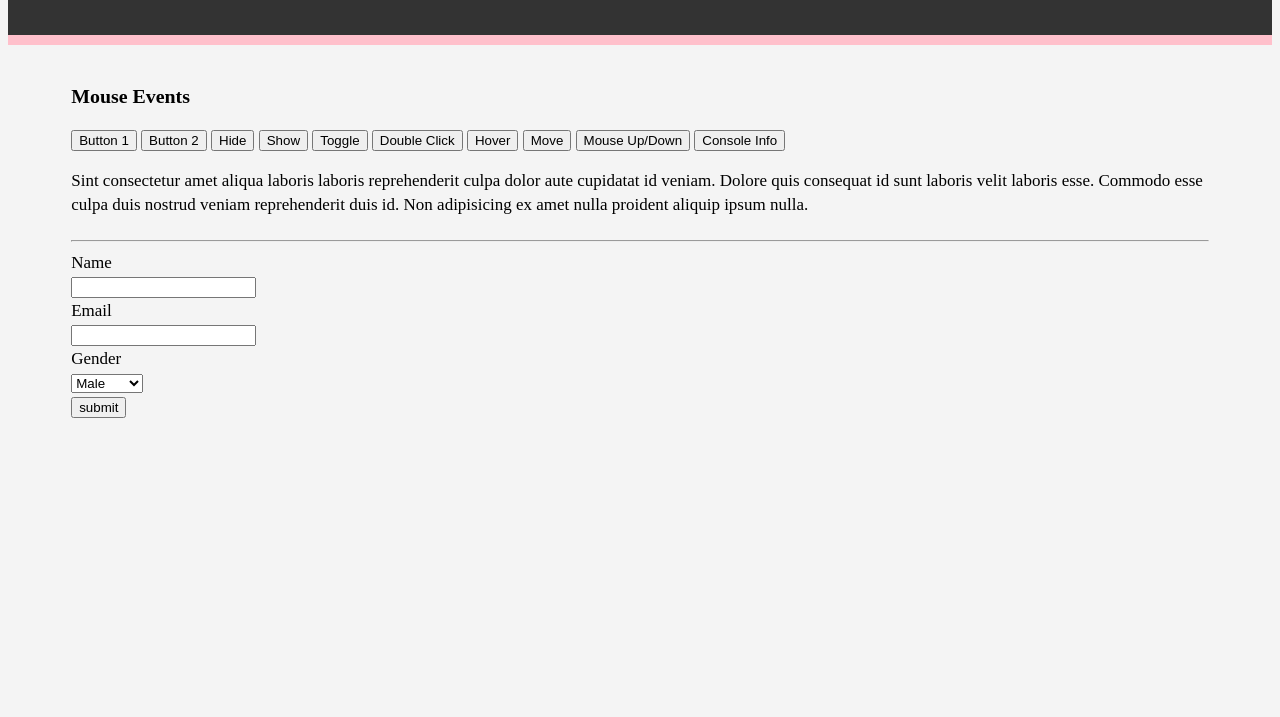
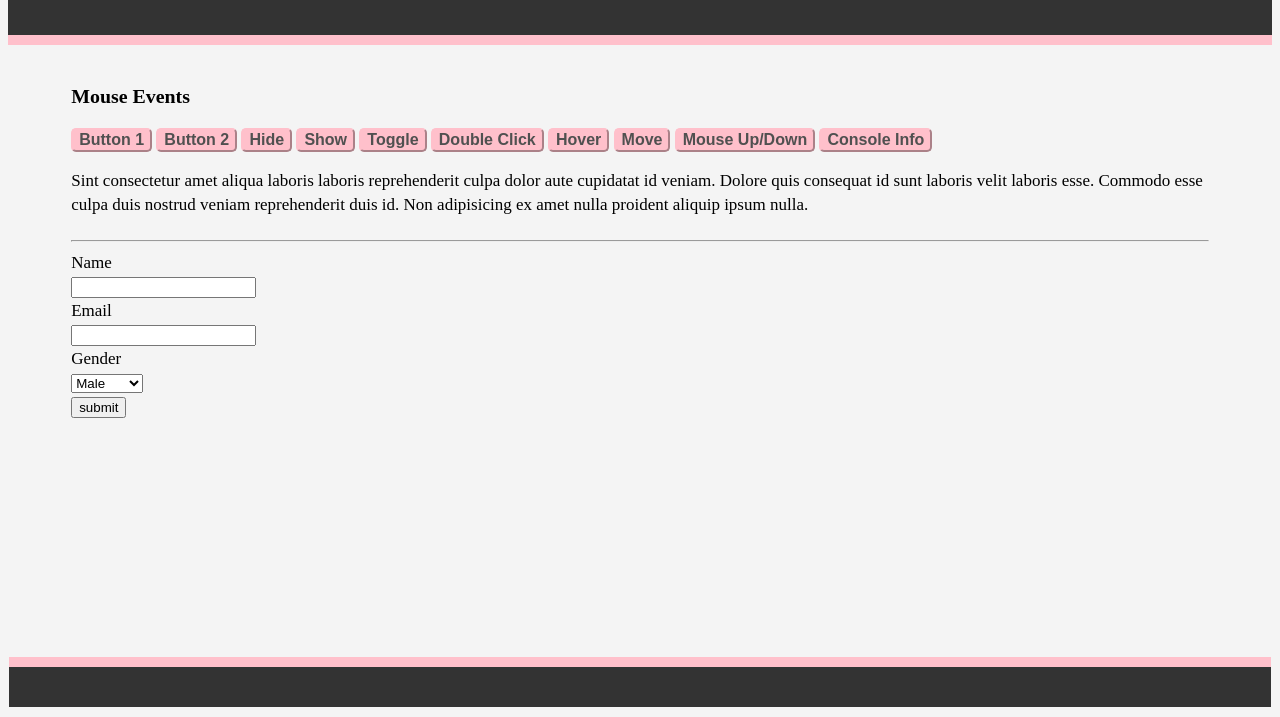
Before and after one commit to DangleCTC/Mysandbox, a plain HTML site: page jQuery/index2.html in a window 1280 px wide. Shown: the part 83-800 px from the top of the page. Drawn offline with nearby package versions, Linux system fonts and the light colour scheme.

Commit message:
added footer :D

```diff
--- a/jQuery/index2.html
+++ b/jQuery/index2.html
@@ -9,6 +9,7 @@
     <link rel="stylesheet" href="styles.css">
 </head>
 <body>
+
     <header>
         <h1>jQuery Crash Course | Mouse Events</h1>
     </header>
@@ -46,7 +47,9 @@
             <input type="submit" value="submit">
         </form>
     </div>
-
+    <footer id="footerpad">
+        <div></div>
+    </footer>
 <!-- Sometimes people like to put js script in head, but before end of body is better.
 If you put script in head and reload the page, when you click the button nothing
 happens. This is bc its trying to grab button 1 before it reloads on the page.
--- a/jQuery/styles.css
+++ b/jQuery/styles.css
@@ -12,6 +12,17 @@ header{
     text-align: center;
     border-bottom:10px pink solid;
     margin-bottom:10px;
+
+}
+
+footer{
+    background: #333;
+    color:#fff;
+    text-align: center;
+    border-top:10px pink solid;
+    margin:0px 9px 10px 9px;
+    position: absolute; bottom:0; left:0; right:0;
+    padding:20px;
 }
 
 input{
@@ -23,3 +34,13 @@ input{
     margin: auto;
     padding:10px;
 }
+
+button{
+    border-radius: 5px;
+    background-color:pink;
+    border-color:pink;
+    color:rgb(80, 80, 80);
+    font-size: medium;
+    font-weight:bolder;
+    outline:none;
+}
```
Also changed, not shown: jQuery/index.html (+1 -1 lines).
